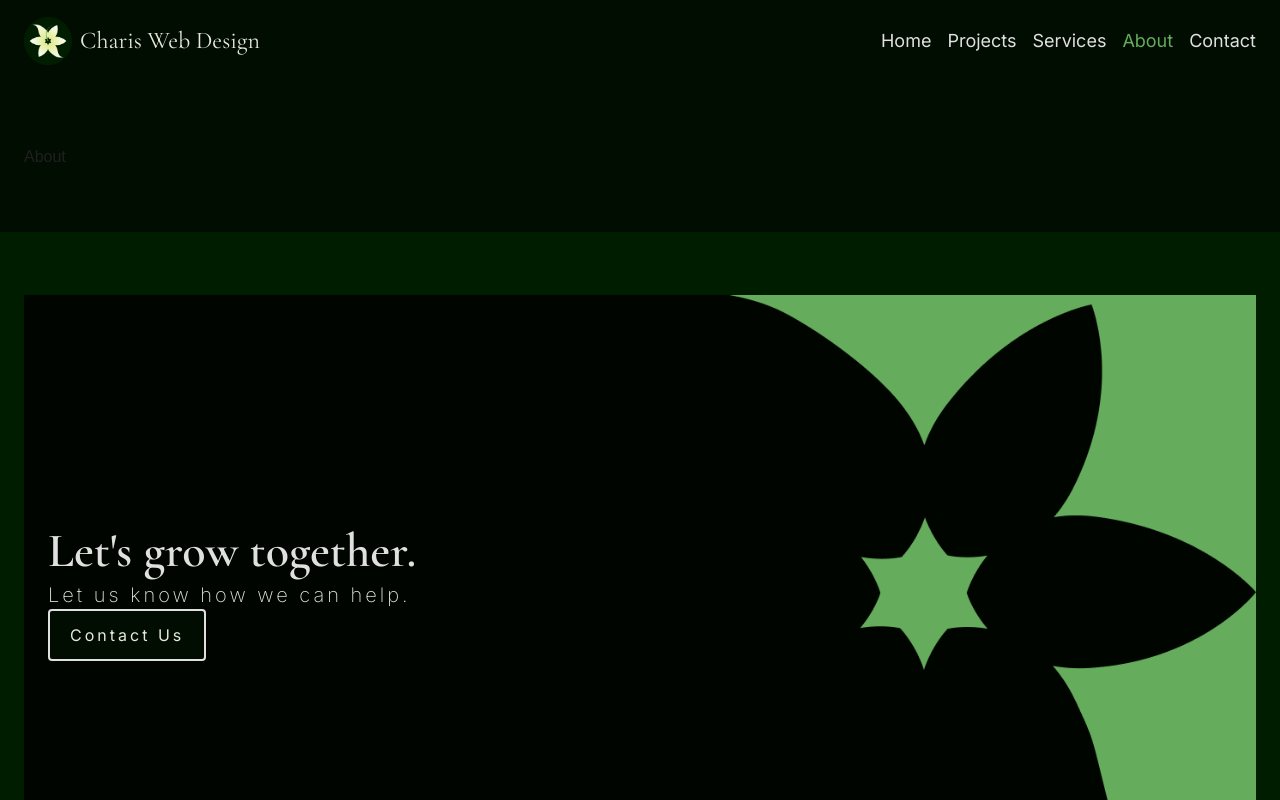
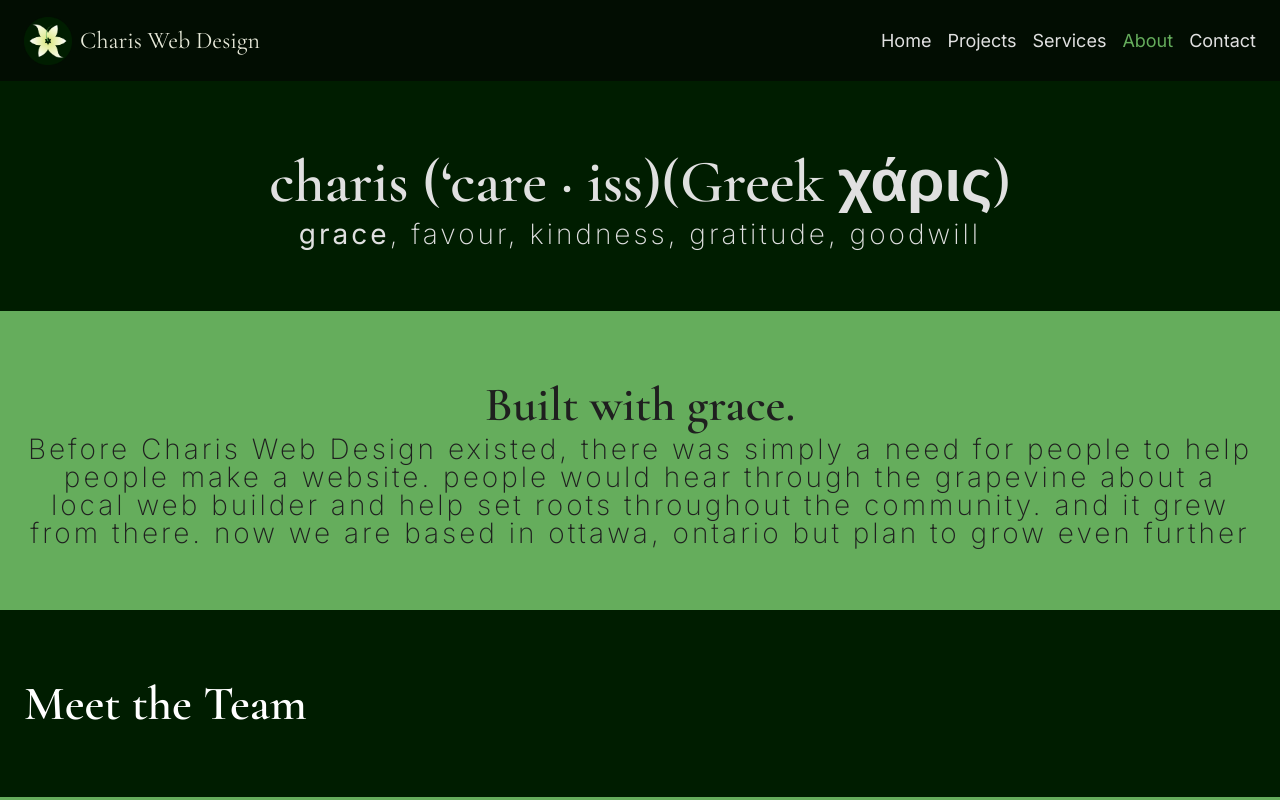
Before and after one commit to wakandacat/charis-web-design, a Next.js app: page /about in a window 1280 px wide. Shown: the top 800 px of the page. Built offline with nearby package versions, Linux system fonts and the light colour scheme.

Commit message:
building blocks of all pages

```diff
--- a/src/app/(main)/about/page.tsx
+++ b/src/app/(main)/about/page.tsx
@@ -6,13 +6,31 @@ import ContactSection from "@/components/contact-section";
 export default function AboutPage() {
   return (
     <>
-      <PageSection>
-        <h1>About</h1>
+       <PageSection
+        backgroundColour="green"
+        backgroundImagePosition="bottomLeft"
+        backgroundImageFit="contain"
+        preloadImage
+      >
+        <div className="text-stack items-center justify-center text-center text-(--charis-white)">
+          <h1>charis (‘care · iss)(Greek χάρις)</h1>
+          <p className="larger-text"><strong>grace</strong>, favour, kindness, gratitude, goodwill</p>
+        </div>
+
+      </PageSection>
+      <PageSection backgroundColour="accentgreen">
+        <div className="text-stack items-center justify-center text-center text-(--charis-gray)">
+          <h2>Built with grace.</h2>
+          <p className="larger-text">Before Charis Web Design existed, there was simply a need for people to help people make a website. people would hear through the grapevine about a local web builder and help set roots throughout the community. and it grew from there. now we are based in ottawa, ontario but plan to grow even further          </p>
+        </div>
       </PageSection>
       <PageSection backgroundColour="green">
-
-        <ContactSection/>
-      </PageSection>
+        <h2 className="text-white">Meet the Team</h2>
+        </PageSection>
+        <PageSection backgroundColour="accentgreen">
+        <h2>Our Commitment to You</h2>
+        </PageSection>
+      <ContactSection />
     </>
   );
 }
--- a/src/app/(main)/contact/page.tsx
+++ b/src/app/(main)/contact/page.tsx
@@ -4,9 +4,24 @@ import PageSection from "@/components/page-section";
 
 export default function ContactPage() {
   return (
-    <PageSection>
-      <h1>Contact</h1>
-      {/* rest of content */}
-    </PageSection>
+      <>
+      <PageSection
+        backgroundColour="green"
+        backgroundImagePosition="bottomLeft"
+        backgroundImageFit="contain"
+        preloadImage
+      >
+        <div className="text-stack items-center justify-center text-center text-(--charis-white)">
+          <h1>Contact Us</h1>
+        </div>
+
+      </PageSection>
+      <PageSection backgroundColour="accentgreen">
+        <div className="text-stack items-center justify-center text-center text-(--charis-gray)">
+          <h2>Get in Touch</h2>
+          <p className="larger-text">yeah some text i guess</p>
+        </div>
+      </PageSection>
+      </>
   );
 }
--- a/src/app/(main)/projects/page.tsx
+++ b/src/app/(main)/projects/page.tsx
@@ -5,10 +5,25 @@ import ContactSection from "@/components/contact-section";
 
 export default function ProjectsPage() {
   return (
-    <PageSection>
-      <h1>Projects</h1>
-      {/* rest of content */}
-      <ContactSection/>
-    </PageSection>
+       <>
+        <PageSection
+          backgroundColour="green"
+          backgroundImagePosition="bottomLeft"
+          backgroundImageFit="contain"
+          preloadImage
+        >
+          <div className="text-stack items-center justify-center text-center text-(--charis-white)">
+            <h1>Projects</h1>
+          </div>
+
+        </PageSection>
+        <PageSection backgroundColour="accentgreen">
+          <div className="text-stack items-center justify-center text-center text-(--charis-gray)">
+            <h2>Our previous work</h2>
+            <p className="larger-text">yeah some text i guess</p>
+          </div>
+        </PageSection>
+        <ContactSection/>
+        </>
   );
 }
--- a/src/app/(main)/services/page.tsx
+++ b/src/app/(main)/services/page.tsx
@@ -5,10 +5,25 @@ import ContactSection from "@/components/contact-section";
 
 export default function ServicesPage() {
   return (
-    <PageSection>
-      <h1>Services</h1>
-      {/* rest of content */}
-      <ContactSection/>
+    <>
+    <PageSection
+      backgroundColour="green"
+      backgroundImagePosition="bottomLeft"
+      backgroundImageFit="contain"
+      preloadImage
+    >
+      <div className="text-stack items-center justify-center text-center text-(--charis-white)">
+        <h1>Services</h1>
+      </div>
+
     </PageSection>
+    <PageSection backgroundColour="accentgreen">
+      <div className="text-stack items-center justify-center text-center text-(--charis-gray)">
+        <h2>We build shit!</h2>
+        <p className="larger-text">yeah some text i guess</p>
+      </div>
+    </PageSection>
+    <ContactSection/>
+    </>
   );
 }
--- a/src/app/globals.css
+++ b/src/app/globals.css
@@ -119,6 +119,13 @@ h2 {
   z-index: 100;
 }
 
+h1 {
+  font-family: var(--font-serif);
+  font-size: 3.75rem;
+  line-height: 1.25;
+  font-weight: 600;
+}
+
 /*section subheaders*/
 h3 {
   font-family: var(--font-sans);
--- a/src/proxy.ts
+++ b/src/proxy.ts
@@ -3,7 +3,7 @@
 import { NextResponse } from "next/server";
 import type { NextRequest } from "next/server";
 
-const DEVELOPMENT_MODE = false; //set to TRUE to enable development mode, FALSE to disable
+const DEVELOPMENT_MODE = true; //set to TRUE to enable development mode, FALSE to disable
 
 export function proxy(request: NextRequest) {
 
```
